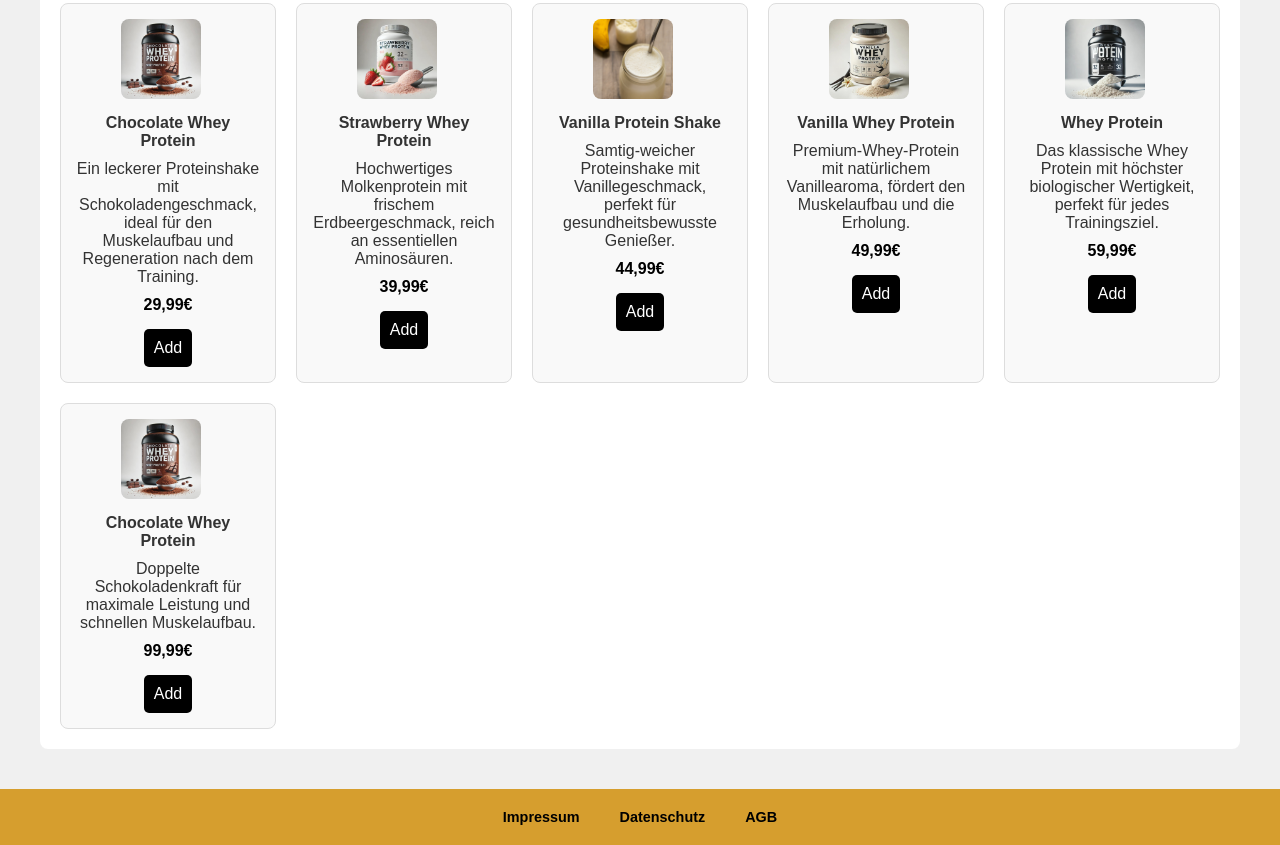
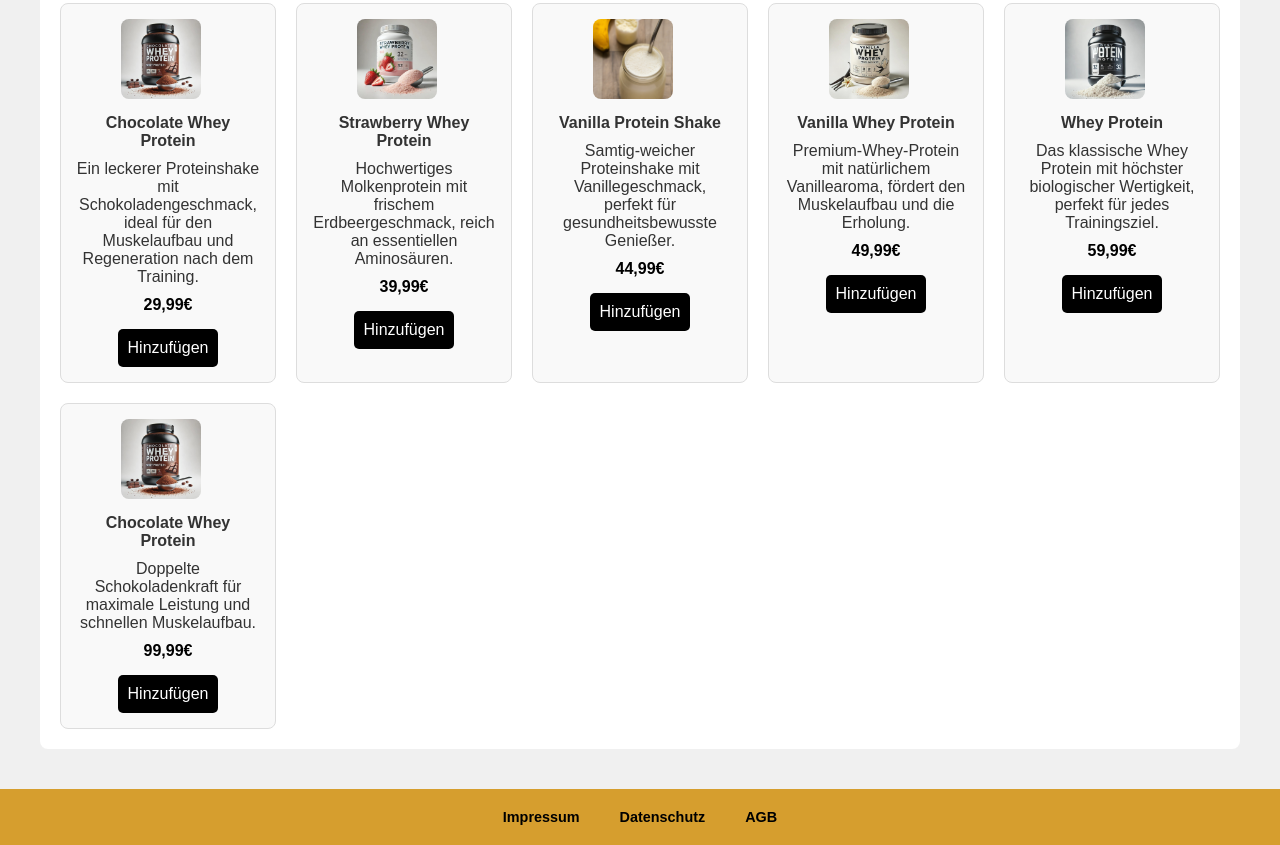
Before and after one commit to Diabloxss/wb2_prak, a plain HTML site: page fitTime/Shop.html in a window 1280 px wide. Shown: the part 320-1165 px from the top of the page. Drawn offline with Linux system fonts and the light colour scheme.

Commit message:
Add_Button_to_Hinzufügen

```diff
--- a/fitTime/Shop.html
+++ b/fitTime/Shop.html
@@ -50,7 +50,7 @@
                 <p><strong>Chocolate Whey Protein</strong></p>
                 <p class="description">Ein leckerer Proteinshake mit Schokoladengeschmack, ideal für den Muskelaufbau und Regeneration nach dem Training.</p>
                 <p class="price">29,99€</p>
-                <button class="add-btn">Add</button>
+                <button class="add-btn">Hinzufügen</button>
             </div>
             <div class="product-card">
                 <a href="Produktseite.html">
@@ -59,7 +59,7 @@
                 <p><strong>Strawberry Whey Protein</strong></p>
                 <p class="description">Hochwertiges Molkenprotein mit frischem Erdbeergeschmack, reich an essentiellen Aminosäuren.</p>
                 <p class="price">39,99€</p>
-                <button class="add-btn">Add</button>
+                <button class="add-btn">Hinzufügen</button>
             </div>
             <div class="product-card">
                 <a href="Produktseite.html">
@@ -68,7 +68,7 @@
                 <p><strong>Vanilla Protein Shake</strong></p>
                 <p class="description">Samtig-weicher Proteinshake mit Vanillegeschmack, perfekt für gesundheitsbewusste Genießer.</p>
                 <p class="price">44,99€</p>
-                <button class="add-btn">Add</button>
+                <button class="add-btn">Hinzufügen</button>
             </div>
             <div class="product-card">
                 <a href="Produktseite.html">
@@ -77,7 +77,7 @@
                 <p><strong>Vanilla Whey Protein</strong></p>
                 <p class="description">Premium-Whey-Protein mit natürlichem Vanillearoma, fördert den Muskelaufbau und die Erholung.</p>
                 <p class="price">49,99€</p>
-                <button class="add-btn">Add</button>
+                <button class="add-btn">Hinzufügen</button>
             </div>
             <div class="product-card">
                 <a href="Produktseite.html">
@@ -86,7 +86,7 @@
                 <p><strong>Whey Protein</strong></p>
                 <p class="description">Das klassische Whey Protein mit höchster biologischer Wertigkeit, perfekt für jedes Trainingsziel.</p>
                 <p class="price">59,99€</p>
-                <button class="add-btn">Add</button>
+                <button class="add-btn">Hinzufügen</button>
             </div>
             <div class="product-card">
                 <a href="Produktseite.html">
@@ -95,7 +95,7 @@
                 <p><strong>Chocolate Whey Protein</strong></p>
                 <p class="description">Doppelte Schokoladenkraft für maximale Leistung und schnellen Muskelaufbau.</p>
                 <p class="price">99,99€</p>
-                <button class="add-btn">Add</button>
+                <button class="add-btn">Hinzufügen</button>
             </div>
         </div>
     </div>
```
